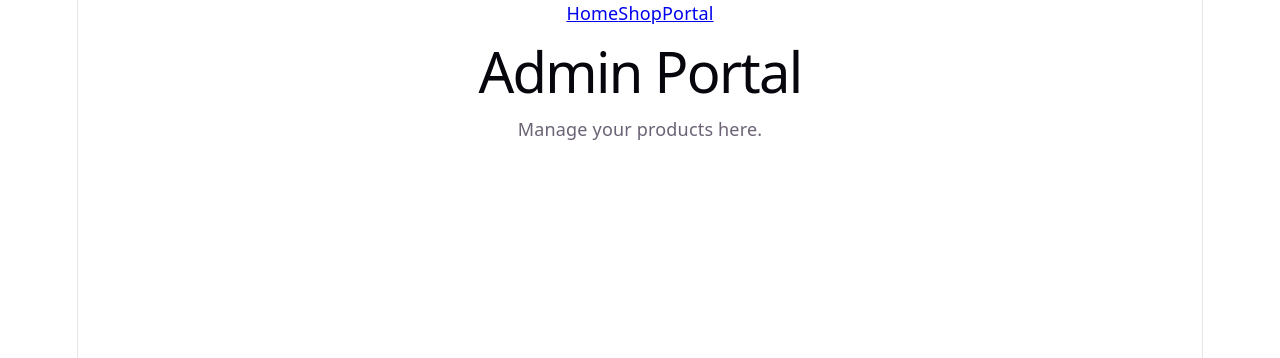
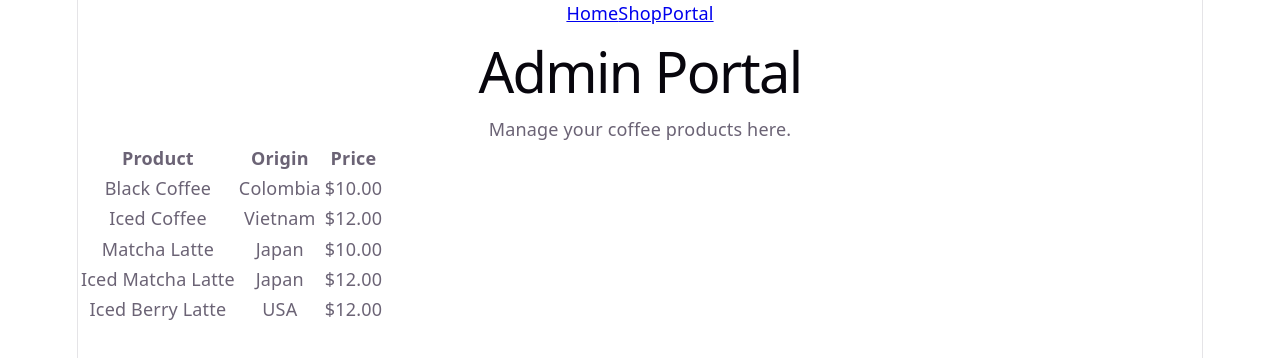
Before and after one commit to a-gbatie/Coffee-R-Us, a React (Vite) app: page /admin in a window 1280 px wide. Shown: the top 358 px of the page. Built offline with nearby package versions, Linux system fonts and the light colour scheme; data requests are answered from the project's data file.

Commit message:
display items in admin portal

```diff
--- a/src/pages/AdminPortal.jsx
+++ b/src/pages/AdminPortal.jsx
@@ -1,8 +1,67 @@
+import { useState, useEffect } from "react";
+
 function AdminPortal() {
+  const productsURL = "http://localhost:6001/products";
+
+  // Store products fetched from JSON Server
+  const [products, setProducts] = useState([]);
+
+  // Track loading and error states
+  const [loading, setLoading] = useState(true);
+  const [error, setError] = useState("");
+
+  // Fetch products when the Admin Portal loads
+  useEffect(() => {
+    fetch(productsURL)
+      .then((response) => {
+        if (!response.ok) {
+          throw new Error("Failed to fetch products");
+        }
+
+        return response.json();
+      })
+      .then((data) => {
+        setProducts(data);
+      })
+      .catch(() => {
+        setError("Unable to load products.");
+      })
+      .finally(() => {
+        setLoading(false);
+      });
+  }, []);
+
   return (
     <main>
       <h1>Admin Portal</h1>
-      <p>Manage your products here.</p>
+      <p>Manage your coffee products here.</p>
+
+      {/* Display loading and error messages */}
+      {loading && <p>Loading products...</p>}
+      {error && <p>{error}</p>}
+
+      {/* Display existing products in a table */}
+      {!loading && !error && (
+        <table className="admin-table">
+          <thead>
+            <tr>
+              <th>Product</th>
+              <th>Origin</th>
+              <th>Price</th>
+            </tr>
+          </thead>
+
+          <tbody>
+            {products.map((product) => (
+              <tr key={product.id}>
+                <td>{product.name}</td>
+                <td>{product.origin}</td>
+                <td>${Number(product.price).toFixed(2)}</td>
+              </tr>
+            ))}
+          </tbody>
+        </table>
+      )}
     </main>
   );
 }
```
